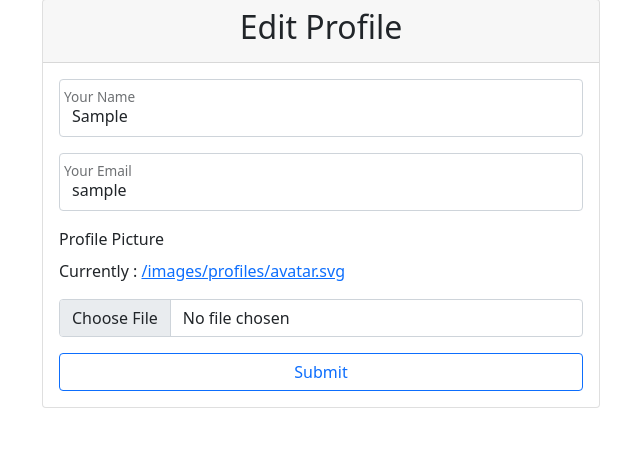
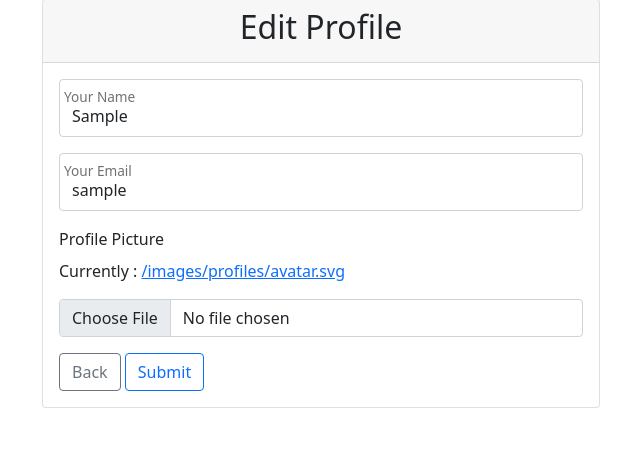
Before and after one commit to aesavas/JobHunter, a Django app: page /auth/edit/ in a window 1280 px wide. Shown: the part 105-554 px from the top of the page, without its empty margins (319-959 px from the left). Run offline with Django 3.2, Linux system fonts and the light colour scheme; the visitor is signed in with stand-in values (Sample User, id 1); some libraries are stand-ins or nearby versions.

Commit message:
Back button added to edit account and edit password pages.

```diff
--- a/app/users/templates/users/edit-account.html
+++ b/app/users/templates/users/edit-account.html
@@ -28,7 +28,8 @@
                             <input class="form-control" type="file" id="formFile" name="profile-picture" value="{{profile.profile_image.url}}">
                         </div>
                         <div class="col-12">
-                            <input type="submit" value="Submit" class="btn btn-outline-primary form-control">
+                            <a href="{% url 'account:account' %}" class="btn btn-outline-secondary">Back</a>
+                            <input type="submit" value="Submit" class="btn btn-outline-primary">
                         </div>
                     </form>
                 </div>
--- a/app/users/templates/users/edit-password.html
+++ b/app/users/templates/users/edit-password.html
@@ -27,7 +27,8 @@
                             <label for="new-password2">New Password Confirmation</label>
                         </div>
                         <div class="col-12">
-                            <input type="submit" value="Submit" class="btn btn-outline-primary form-control">
+                            <a href="{% url 'account:account' %}" class="btn btn-outline-secondary">Back</a>
+                            <input type="submit" value="Submit" class="btn btn-outline-primary">
                         </div>
                     </form>
                 </div>
```
